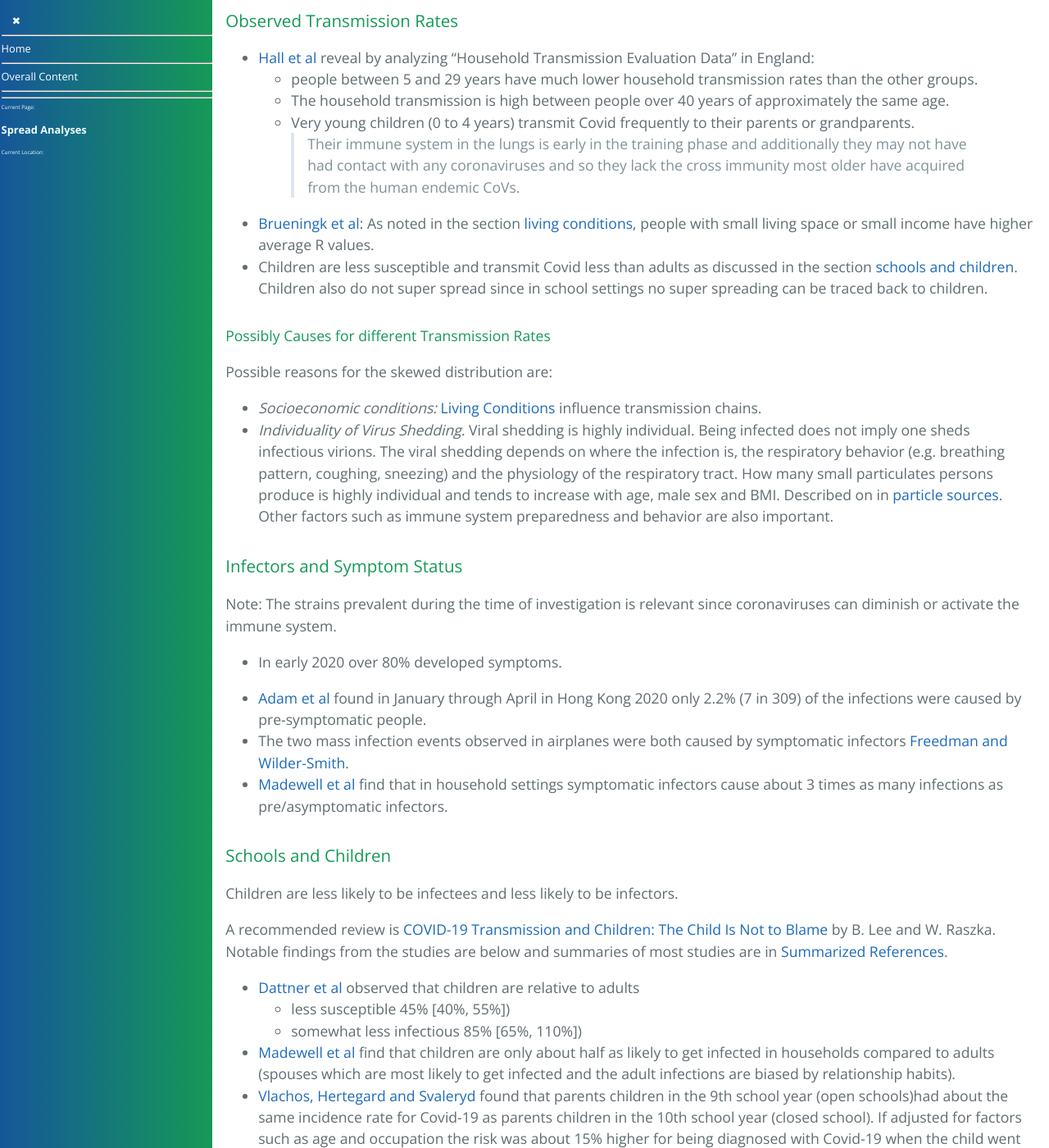
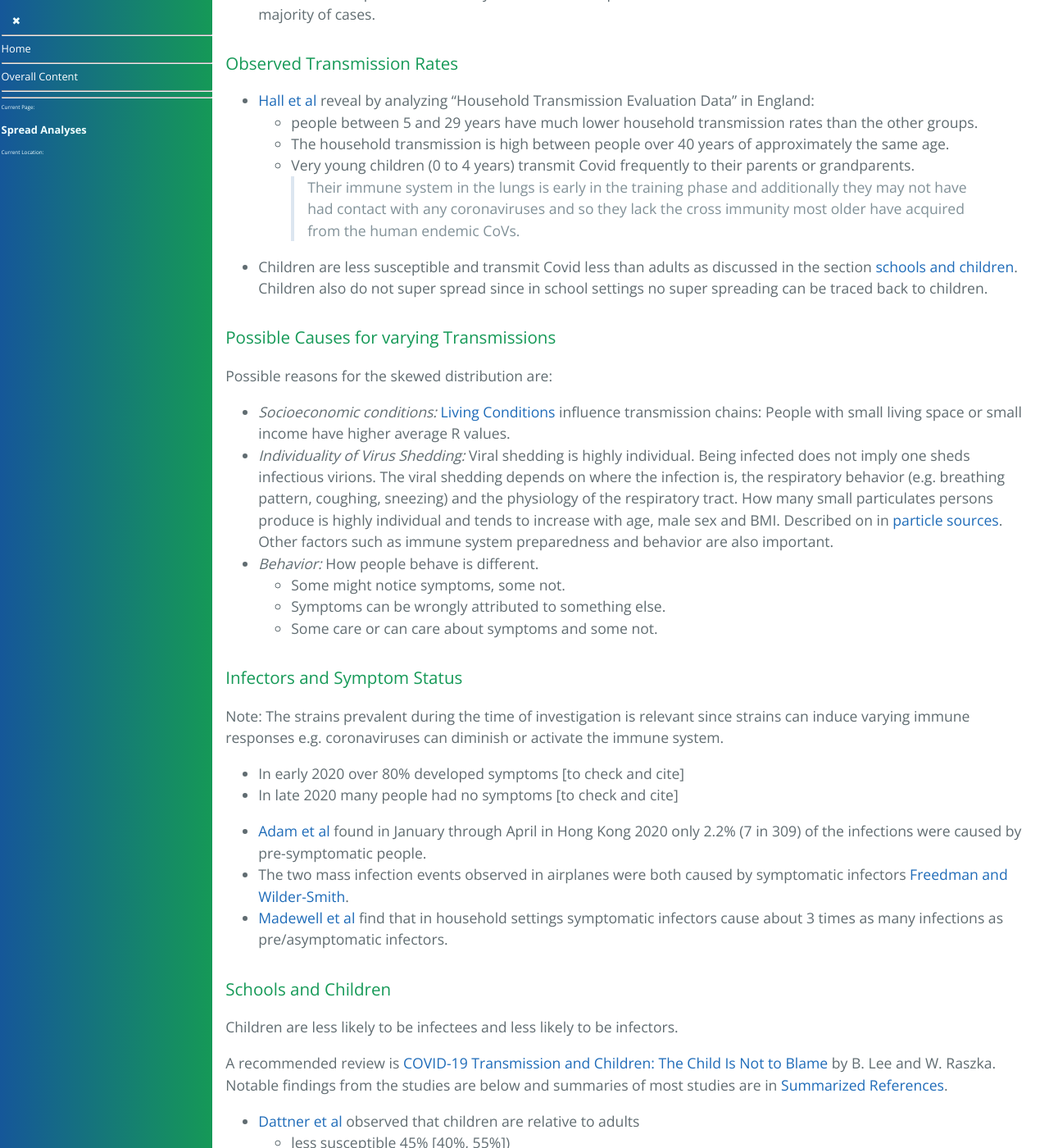
Before and after one commit to forestgrape/coronavirus, a Jekyll site: the page built from 5_epidemiological/spread_analyses.md, in a window 1280 px wide and 1400 px high, scrolled down 19923 px. Shown: the whole window at 82% size. Built offline with Jekyll 4.4.1, drawn with Linux system fonts in a browser that asks for light colours; our own code applies the rules of GitHub Pages for plain Markdown files; some of the changed text lies outside the part shown.

Commit message:
clarifications and formulations

```diff
--- a/5_epidemiological/spread_analyses.md
+++ b/5_epidemiological/spread_analyses.md
@@ -35,9 +35,10 @@
 * [Other Viruses](#other-viruses)
   * [Betacoronaviruses](#betacoronaviruses)
   * [Respiratory Viruses](#respiratory-viruses)
-* [Individuality of Transmission](#individuality-of-transmission)
-  * [Infector and Transmission Distribution](#infector-and-transmission-distribution)
+* [Transmission Distribution](#transmission-distribution)
+  * [Infector Distribution](#infector-distribution)
   * [Observed Transmission Rates](#observed-transmission-rates)
+  * [Possible Causes for varying Transmissions](#possible-causes-for-varying-transmissions)
   * [Infectors and Symptom Status](#infectors-and-symptom-status)
   * [Schools and Children](#schools-and-children)
 * [Summarized References](#summarized-references)
@@ -527,11 +528,11 @@
 
 
 
-## Individuality of Transmission
-> Knowing how transmissions and infectors are distributed, can help to adjust control measures.
+## Transmission Distribution
+Knowing how transmissions are distributed, can help to set control measures and importantly which not to set. E.g. children are not the carriers of the Covid spread and thus measures should not target them.
 
 
-### Infector and Transmission Distribution
+### Infector Distribution
 The infector distribution is highly skewed:
 * Contact tracing in Hong Kong revealed that [Adam et al](#summary-adam):
   * 20% of the cases induced 80% of infections
@@ -545,20 +546,24 @@
   * The household transmission is high between people over 40 years of approximately the same age.
   * Very young children (0 to 4 years) transmit Covid frequently to their parents or grandparents.
     > Their immune system in the lungs is early in the training phase and additionally they may not have had contact with any coronaviruses and so they lack the cross immunity most older have acquired from the human endemic CoVs.
-* [Brueningk et al](#summary-brueningk): As noted in the section [living conditions](#living-conditions), people with small living space or small income have higher average R values.
 * Children are less susceptible and transmit Covid less than adults as discussed in the section [schools and children](#schools-and-children). Children also do not super spread since in school settings no super spreading can be traced back to children.
 
-#### Possibly Causes for different Transmission Rates
+### Possible Causes for varying Transmissions
 Possible reasons for the skewed distribution are:
 * *Socioeconomic conditions:*
-  [Living Conditions](#living-conditions) influence transmission chains.
-* *Individuality of Virus Shedding.*
+  [Living Conditions](#living-conditions) influence transmission chains: People with small living space or small income have higher average R values.
+* *Individuality of Virus Shedding:*
   Viral shedding is highly individual. Being infected does not imply one sheds infectious virions. The viral shedding depends on where the infection is, the respiratory behavior (e.g. breathing pattern, coughing, sneezing) and the physiology of the respiratory tract. How many small particulates persons produce is highly individual and tends to increase with age, male sex and BMI. Described on in [particle sources](../5_epidemiological/transmission.md#particle-sources). Other factors such as immune system preparedness and behavior are also important.
+* *Behavior:* How people behave is different.
+  * Some might notice symptoms, some not.
+  * Symptoms can be wrongly attributed to something else.
+  * Some care or can care about symptoms and some not.
 
 
 ### Infectors and Symptom Status
- Note: The strains prevalent during the time of investigation is relevant since coronaviruses can diminish or activate the immune system.
- * In early 2020 over 80% developed symptoms.
+Note: The strains prevalent during the time of investigation is relevant since strains can induce varying immune responses e.g. coronaviruses can diminish or activate the immune system.
+* In early 2020 over 80% developed symptoms [to check and cite]
+* In late 2020 many people had no symptoms [to check and cite]
 
 * [Adam et al](#summary-adam) found in January through April in Hong Kong 2020 only 2.2% (7 in 309) of the infections were caused by pre-symptomatic people.
 * The two mass infection events observed in airplanes were both caused by symptomatic infectors [Freedman and Wilder-Smith](#freedman).
```
Also changed, not shown: other parts of 5_epidemiological/spread_analyses.md (+2 -0 lines).
